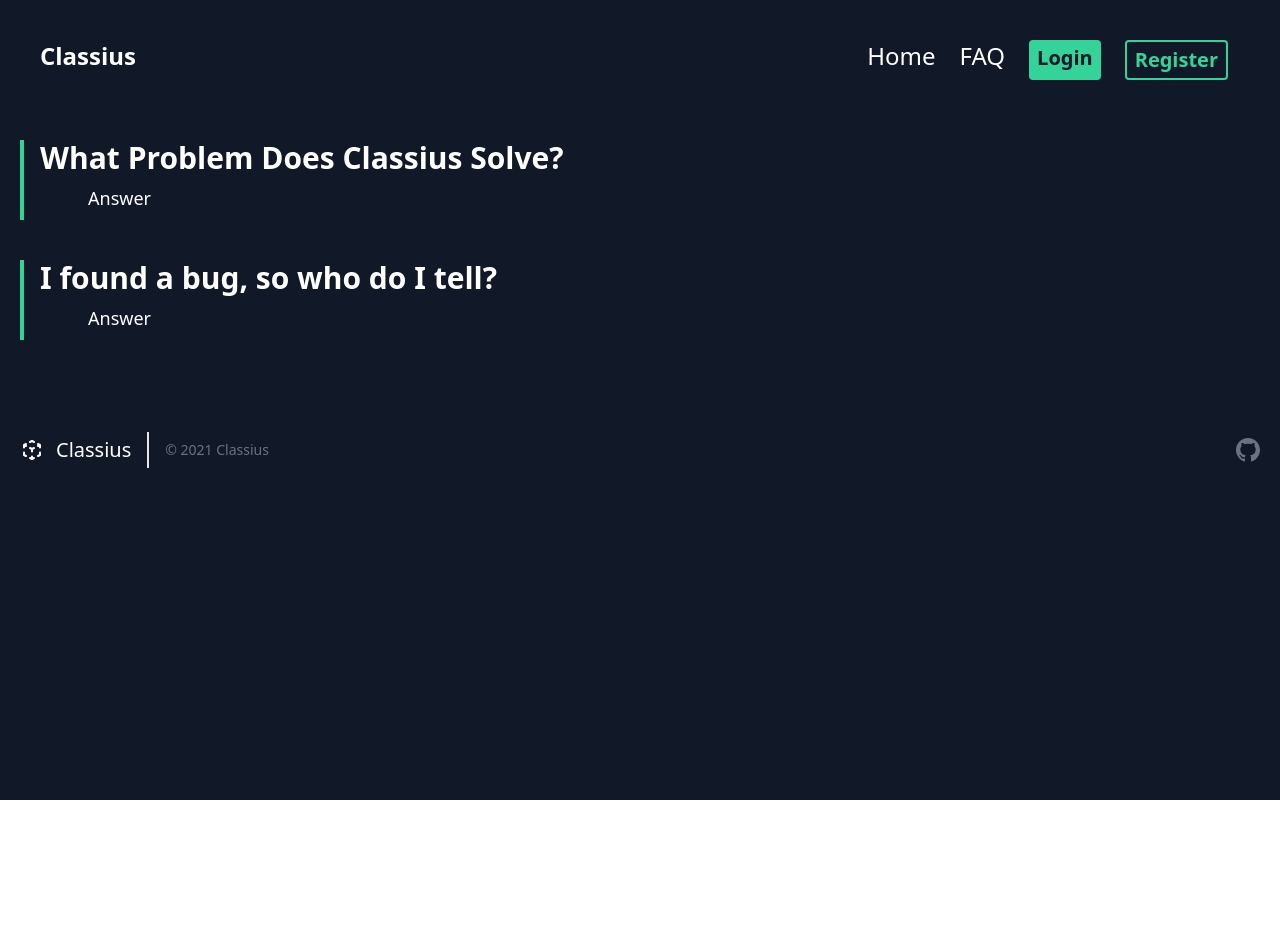
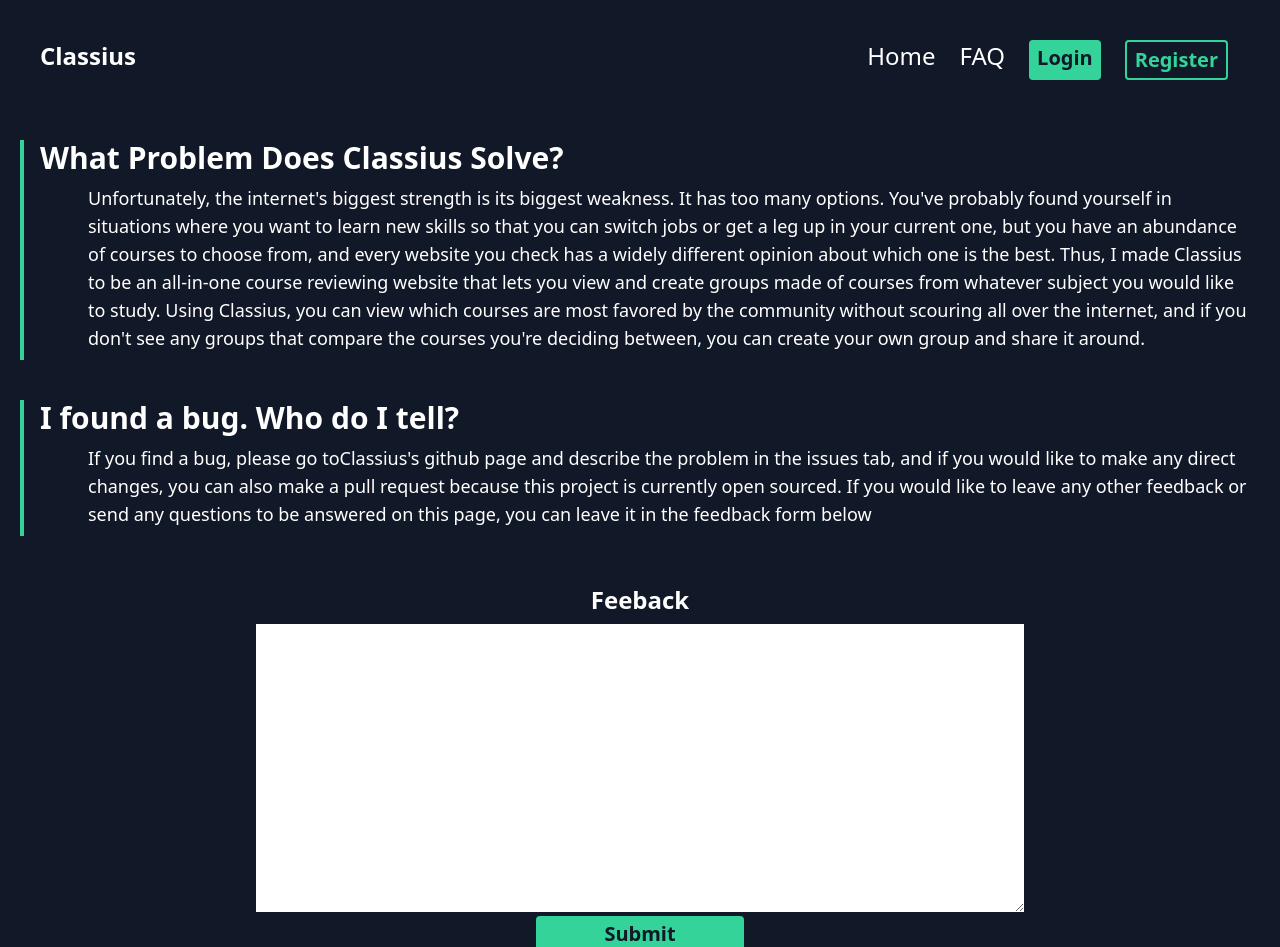
Before and after one commit to SalarC123/Classius, a React (Create React App) app: page /FAQ in a window 1280 px wide. Shown: the top 947 px of the page. Before the commit the page ends 800 px from the top, so only its background shows below. Built offline with nearby package versions, Linux system fonts and the light colour scheme; no server answers.

Commit message:
add two questions and answers and fix styling

```diff
--- a/src/components/FAQ.jsx
+++ b/src/components/FAQ.jsx
@@ -1,19 +1,62 @@
 import Navbar from "./Navbar"
 
 function FAQ() {
+
+    function sendFeedback(e) {
+        e.preventDefault()
+        const form = e.target
+        const feedback = form[0].value;
+        e.target[0].value = "";
+
+        fetch("/sendFeedback", {
+            method: 'POST',
+            headers: {
+                "Content-type": "application/json"
+            },
+            body: JSON.stringify({feedback: feedback})
+        })
+        .catch(err => alert(err))
+    }
 
     return (
         <div className="text-white">
             <Navbar/>
             <main className="flex flex-col m-5">
                 <section className="pl-4 border-l-4 border-green-400 mb-10">
-                    <div className="text-3xl font-bold">What Problem Does Classius Solve?</div>
-                    <div className="pl-10 m-2 text-lg">Answer</div>
+                    <h1 className="text-3xl font-bold">What Problem Does Classius Solve?</h1>
+                    <p className="pl-10 m-2 text-lg">
+                        Unfortunately, the internet's biggest strength is its biggest weakness.
+                        It has too many options. You've probably found yourself in situations
+                        where you want to learn new skills so that you can switch jobs or get
+                        a leg up in your current one, but you have an abundance of courses to
+                        choose from, and every website you check has a widely different opinion
+                        about which one is the best. Thus, I made Classius to be an all-in-one
+                        course reviewing website that lets you view and create groups made of
+                        courses from whatever subject you would like to study.  Using Classius,
+                        you can view which courses are most favored by the community without
+                        scouring all over the internet, and if you don't see any groups that
+                        compare the courses you're deciding between, you can create your own
+                        group and share it around.
+                    </p>
                 </section>
                 <section className="pl-4 border-l-4 border-green-400 mb-10">
-                    <div className="text-3xl font-bold">I found a bug, so who do I tell?</div>
-                    <div className="pl-10 m-2 text-lg">Answer</div>
+                    <h1 className="text-3xl font-bold">I found a bug. Who do I tell?</h1>
+                    <p className="pl-10 m-2 text-lg">
+                        If you find a bug, please go to<a href="https://github.com/salarc123/classius">Classius's github page </a>
+                        and describe the problem in the issues tab, and if you would like to make any
+                        direct changes, you can also make a pull request because this project is currently
+                        open sourced. If you would like to leave any other feedback or send any questions to be
+                        answered on this page, you can leave it in the feedback form below
+                    </p>
                 </section>
+
+
+                <form onSubmit={(e) => sendFeedback(e)} className="flex flex-col mx-8 items-center">
+                    <label className="text-2xl font-extrabold py-2" htmlFor="bio">Feeback</label>
+                    <textarea className="text-black p-1 sm:w-96 w-72 lg:w-192 h-72" maxLength="2000" name="bio" id="bio" />
+                    <input className="m-1 px-2 py-1 rounded font-bold text-xl w-52 bg-green-400 text-gray-900" type="submit" value="Submit" />
+                    <p className="text-sm my-1">2000 characters maximum</p>
+                </form>
             </main>
         </div>
     )
```
